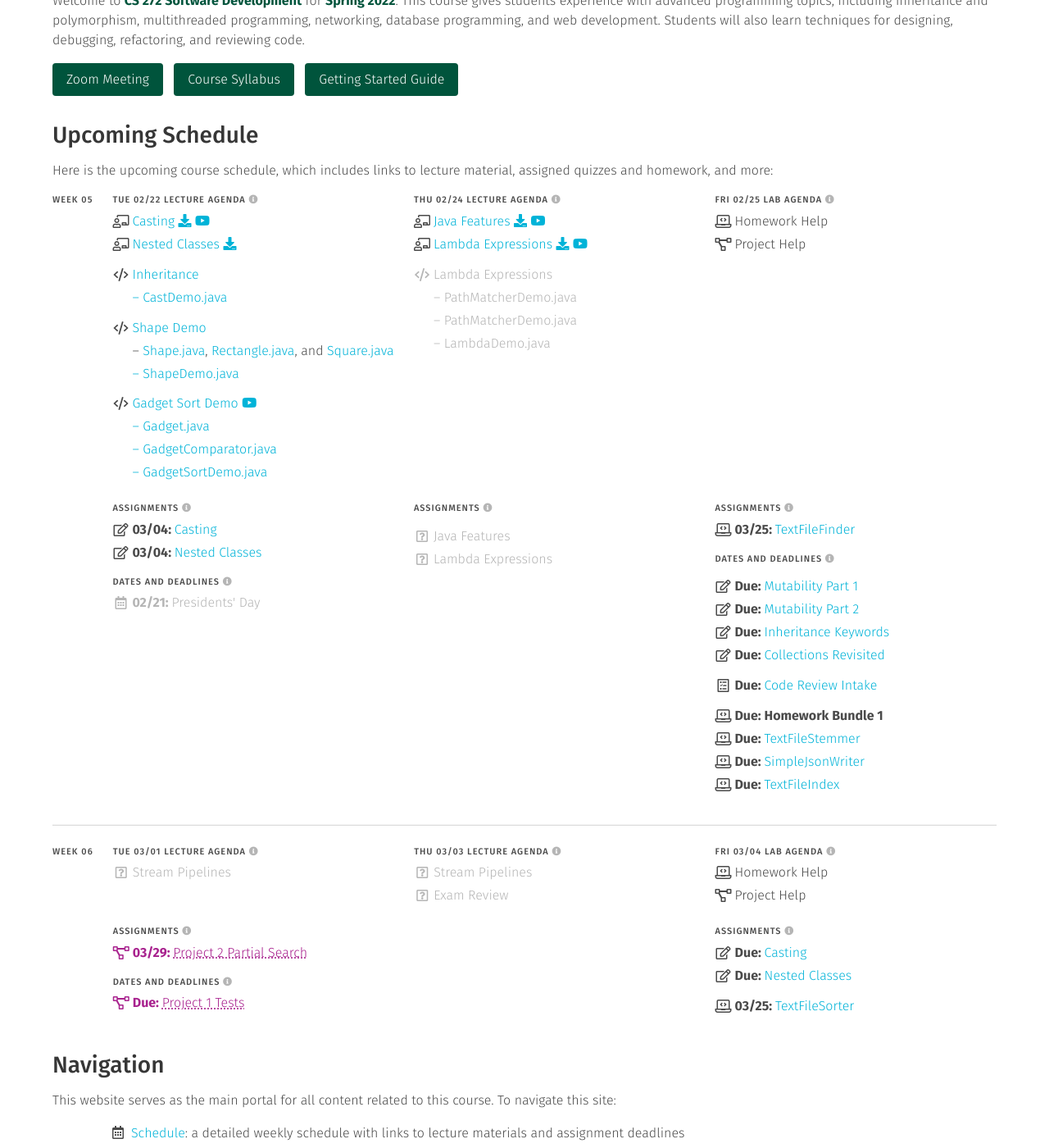
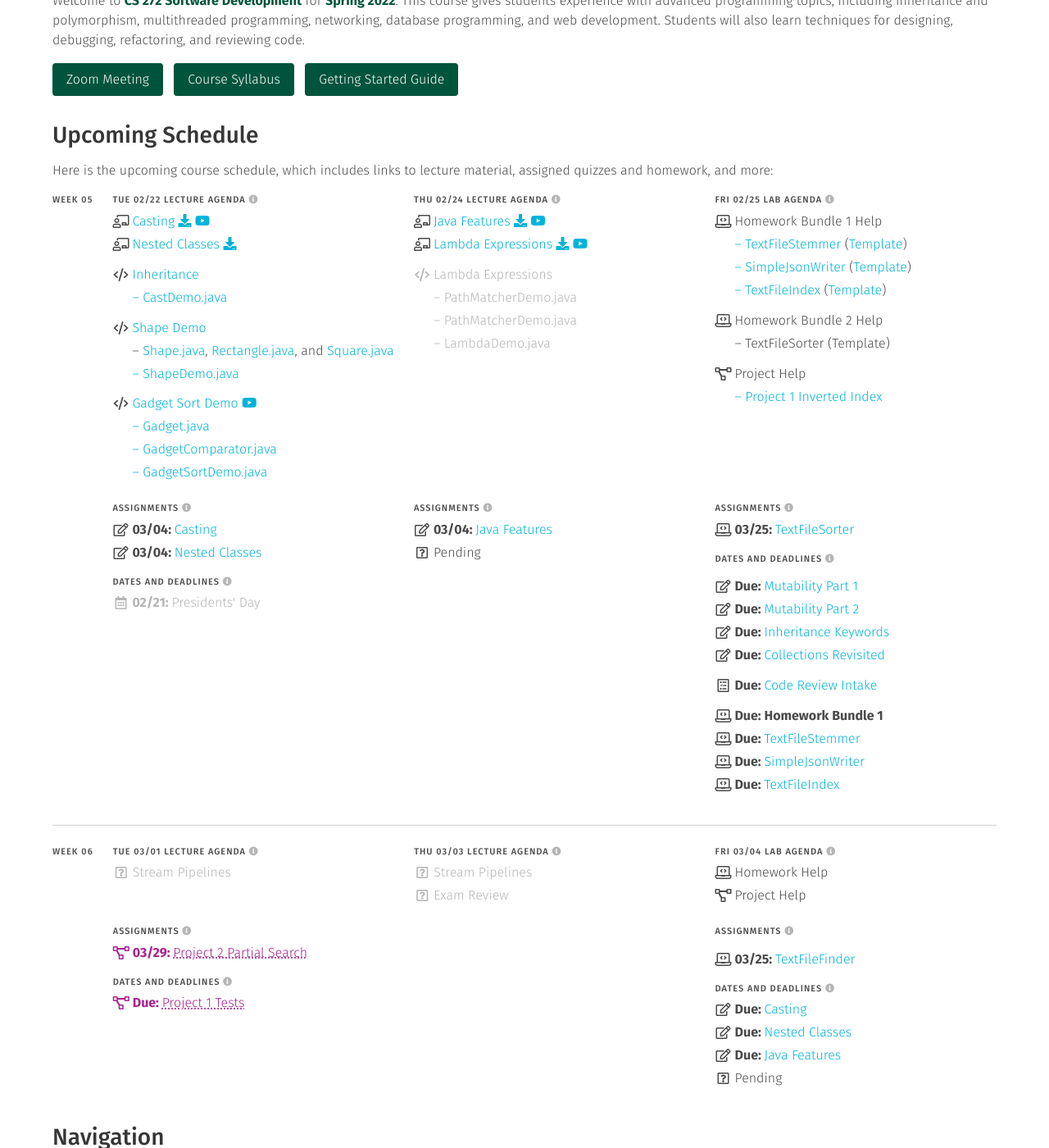
Before and after one commit to usf-cs272-spring2022/usf-cs272-spring2022.github.io, a Jekyll site: the page built from index.md, in a window 1280 px wide and 1400 px high, scrolled down 341 px. Shown: the whole window at 82% size. Built offline with Jekyll 4.4.1, drawn with Linux system fonts in a browser that asks for light colours.

Commit message:
Updating schedule

```diff
--- a/_data/schedule.yml
+++ b/_data/schedule.yml
@@ -242,12 +242,14 @@ weeks:
                 link: '/guides/homework/'
 
               - text: 'ArgumentParser'
+                link: 'https://usfca.instructure.com/courses/1605147/assignments/7166815'
                 more: '(<a href="https://github.com/usf-cs272-spring2022/homework-ArgumentParser-template">Template</a>)'
                 icon: 'homework'
                 type: 'bump'
 
               - text: 'TextFileStemmer'
                 icon: 'homework'
+                link: 'https://usfca.instructure.com/courses/1605147/assignments/7166816'
                 more: '(<a href="https://github.com/usf-cs272-spring2022/homework-TextFileStemmer-template">Template</a>)'
 
           - <<: *assignments
@@ -387,10 +389,12 @@ weeks:
               - text: 'TextFileStemmer'
                 icon: 'homework'
                 type: ['bump']
+                link: 'https://usfca.instructure.com/courses/1605147/assignments/7166816'
                 more: '(<a href="https://github.com/usf-cs272-spring2022/homework-TextFileStemmer-template">Template</a>)'
 
               - text: 'SimpleJsonWriter'
                 icon: 'homework'
+                link: 'https://usfca.instructure.com/courses/1605147/assignments/7166817'
                 more: '(<a href="https://github.com/usf-cs272-spring2022/homework-SimpleJsonWriter-template">Template</a>)'
 
           - <<: *assignments
@@ -539,10 +543,12 @@ weeks:
               - text: 'SimpleJsonWriter'
                 icon: 'homework'
                 type: ['bump']
+                link: 'https://usfca.instructure.com/courses/1605147/assignments/7166817'
                 more: '(<a href="https://github.com/usf-cs272-spring2022/homework-SimpleJsonWriter-template">Template</a>)'
 
               - text: 'TextFileIndex'
                 icon: 'homework'
+                link: 'https://usfca.instructure.com/courses/1605147/assignments/7166818'
                 more: '(<a href="https://github.com/usf-cs272-spring2022/homework-TextFileIndex-template">Template</a>)'
 
           - <<: *assignments
@@ -658,26 +664,55 @@ weeks:
 
           - <<: *assignments
             items:
-              - text: 'Java Features'
-                type: [*pending, 'bump']
+              - file: 'quizzes'
+                name: 'java'
 
-              - text: 'Lambda Expressions'
-                type: [*pending]
+              - file: 'quizzes'
+                name: 'lambdas'
 
       - date: 2022-02-25
         sections:
           - <<: *labs
             items:
-              - text: 'Homework Help'
+              - text: 'Homework Bundle 1 Help'
                 icon: 'homework'
+
+              - text: '– TextFileStemmer'
+                icon: 'nothing'
+                link: 'https://usfca.instructure.com/courses/1605147/assignments/7166816'
+                more: '(<a href="https://github.com/usf-cs272-spring2022/homework-TextFileStemmer-template">Template</a>)'
+
+              - text: '– SimpleJsonWriter'
+                icon: 'nothing'
+                link: 'https://usfca.instructure.com/courses/1605147/assignments/7166817'
+                more: '(<a href="https://github.com/usf-cs272-spring2022/homework-SimpleJsonWriter-template">Template</a>)'
+
+              - text: '– TextFileIndex'
+                icon: 'nothing'
+                link: 'https://usfca.instructure.com/courses/1605147/assignments/7166818'
+                more: '(<a href="https://github.com/usf-cs272-spring2022/homework-TextFileIndex-template">Template</a>)'
+
+              - text: 'Homework Bundle 2 Help'
+                icon: 'homework'
+                type: 'bump'
+
+              - text: '– TextFileSorter'
+                icon: 'nothing'
+                #link: 'https://usfca.instructure.com/courses/1605147/assignments/7166820'
+                more: '(Template)'
 
               - text: 'Project Help'
                 icon: 'project'
+                type: 'bump'
+
+              - text: '– Project 1 Inverted Index'
+                icon: 'nothing'
+                link: '/guides/projects/project-1.html'
 
           - <<: *assignments
             items:
               - file: 'homework'
-                name: 'textfilefinder'
+                name: 'textfilesorter'
 
           - <<: *deadlines
             items:
@@ -745,6 +780,7 @@ weeks:
       - date: 2022-03-04
         sections:
           - <<: *labs
+            row: false
             items:
               - text: 'Homework Help'
                 icon: 'homework'
@@ -753,6 +789,14 @@ weeks:
                 icon: 'project'
 
           - <<: *assignments
+            row: false
+            items:
+              - file: 'homework'
+                name: 'textfilefinder'
+                type: ['bump']
+
+          - <<: *deadlines
+            row: false
             items:
               - file: 'quizzes'
                 name: 'casting'
@@ -760,9 +804,12 @@ weeks:
               - file: 'quizzes'
                 name: 'nesting'
 
-              - file: 'homework'
-                name: 'textfilesorter'
-                type: ['bump']
+              - file: 'quizzes'
+                name: 'java'
+
+              - file: 'quizzes'
+                name: 'lambdas'
+
 
   - week: 7
     days:
@@ -884,10 +931,10 @@ weeks:
                 type: ['has-text-weight-bold']
 
               - file: 'homework'
-                name: 'textfilefinder'
+                name: 'textfilesorter'
 
               - file: 'homework'
-                name: 'textfilesorter'
+                name: 'textfilefinder'
 
   - week: 10
     days:
```
Also changed, not shown: _data/quizzes.yml (+15 -14 lines).
